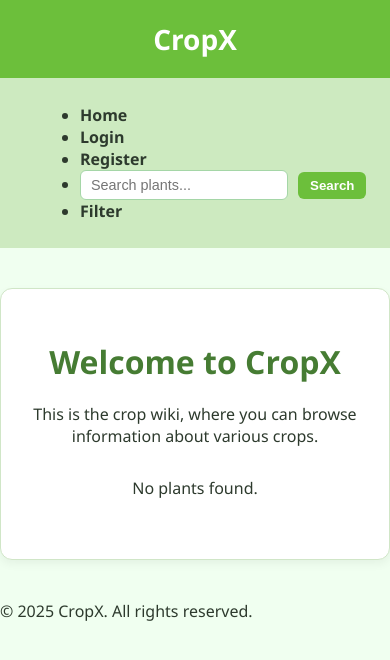
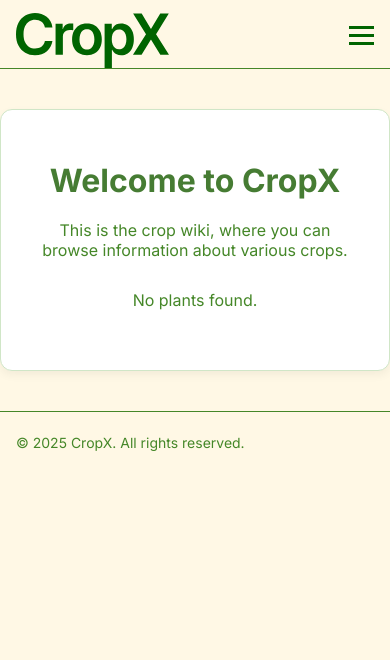
Before and after one commit to HamorHam/IAT459_cropX, a PHP site: page /index./index.php in a window 390 px wide. Shown: the top 660 px of the page. Run offline with PHP 8.4, Linux system fonts and the light colour scheme; the visitor is signed in with stand-in values (Sample User, id 1); data that the repository does not hold is empty.

Commit message:
header and footer changes
- ui changed
- logic changed
- merged nav and header

```diff
--- a/cropX/private/shared/member_header.php
+++ b/cropX/private/shared/member_header.php
@@ -2,16 +2,36 @@
 <html lang="en">
 <head>
   <meta charset="utf-8">
-  <title><?php echo h($page_title); ?> - CropX Member Area</title>
-  <link rel="stylesheet" href="<?php echo url_for('/css/member_style.css'); ?>" />
+  <title><?php echo h($page_title); ?> - CropX</title>
+  <link rel="stylesheet" href="<?php echo url_for('/css/style.css'); ?>" />
+  <meta name="viewport" content="width=device-width, initial-scale=1.0">
 </head>
 <body>
-  <header>
-    <h1>CropX Member Area</h1>
+<header>
+  <div class="navbar">
+    <div class="logo">
+      <a href="<?php echo url_for('/index.php'); ?>">
+        <img src="<?php echo url_for('/img/cropx-logo.svg'); ?>" alt="CropX Logo">
+      </a>
+    </div>
+    <input type="checkbox" id="nav-toggle" class="nav-toggle">
     <nav>
       <ul>
+        <li>
+          <form action="<?php echo url_for('/search.php'); ?>" method="get" class="nav-search">
+            <input type="text" name="q" placeholder="Search plants..." required>
+            <button type="submit">Search</button>
+          </form>
+        </li>
         <li><a href="<?php echo url_for('/member/index.php'); ?>">Dashboard</a></li>
         <li><a href="<?php echo url_for('/member/logout.php'); ?>">Logout</a></li>
+        <!--<li><a href="<?php echo url_for('/filter.php'); ?>">Filter</a></li>-->
       </ul>
     </nav>
-  </header>
+    <label for="nav-toggle" class="nav-toggle-label">
+      <span></span>
+      <span></span>
+      <span></span>
+    </label>
+  </div>
+</header>
--- a/cropX/private/shared/public_footer.php
+++ b/cropX/private/shared/public_footer.php
@@ -1,5 +1,7 @@
-<footer>
-    <p>&copy; <?php echo date('Y'); ?> CropX. All rights reserved.</p>
-  </footer>
-</body>
+    <footer>
+      <div id="footer">
+        <p>&copy; <?php echo date('Y'); ?> CropX. All rights reserved.</p>
+      </div>
+    </footer>
+  </body>
 </html>
--- a/cropX/private/shared/public_header.php
+++ b/cropX/private/shared/public_header.php
@@ -4,8 +4,34 @@
   <meta charset="utf-8">
   <title><?php echo h($page_title); ?> - CropX</title>
   <link rel="stylesheet" href="<?php echo url_for('/css/style.css'); ?>" />
+  <meta name="viewport" content="width=device-width, initial-scale=1.0">
 </head>
 <body>
-  <header>
-    <h1>CropX</h1>
-  </header>
+<header>
+  <div class="navbar">
+    <div class="logo">
+      <a href="<?php echo url_for('/index.php'); ?>">
+        <img src="<?php echo url_for('/img/cropx-logo.svg'); ?>" alt="CropX Logo">
+      </a>
+    </div>
+    <input type="checkbox" id="nav-toggle" class="nav-toggle">
+    <nav>
+      <ul>
+        <li>
+          <form action="<?php echo url_for('/search.php'); ?>" method="get" class="nav-search">
+            <input type="text" name="q" placeholder="Search plants..." required>
+            <button type="submit">Search</button>
+          </form>
+        </li>
+        <li><a href="<?php echo url_for('/member/login.php'); ?>">Login</a></li>
+        <li><a href="<?php echo url_for('/member/register.php'); ?>">Register</a></li>
+        <!--<li><a href="<?php echo url_for('/filter.php'); ?>">Filter</a></li>-->
+      </ul>
+    </nav>
+    <label for="nav-toggle" class="nav-toggle-label">
+      <span></span>
+      <span></span>
+      <span></span>
+    </label>
+  </div>
+</header>
--- a/cropX/private/shared/public_navigation.php
+++ /dev/null
@@ -1,14 +0,0 @@
-<nav>
-  <ul>
-    <li><a href="<?php echo url_for('/index.php'); ?>">Home</a></li>
-    <li><a href="<?php echo url_for('/member/login.php'); ?>">Login</a></li>
-    <li><a href="<?php echo url_for('/member/register.php'); ?>">Register</a></li>
-    <li>
-      <form action="<?php echo url_for('/search.php'); ?>" method="get" style="display: flex; gap: 5px;">
-        <input type="text" name="q" placeholder="Search plants..." required>
-        <button type="submit">Search</button>
-      </form>
-    </li>
-    <li><a href="<?php echo url_for('/filter.php'); ?>">Filter</a></li>
-  </ul>
-</nav>
--- a/cropX/public/css/style.css
+++ b/cropX/public/css/style.css
@@ -1,70 +1,202 @@
+/*Inter Font*/
+@import url('https://fonts.googleapis.com/css2?family=Inter:ital,opsz,wght@0,14..32,100..900;1,14..32,100..900&display=swap');
+
+/*https://www.w3schools.com/css/css3_variables.asp*/
+:root {
+  --background: #FFF8E5;
+  --accentGreen: #458728;
+  --mainGreen: #006400;
+}
+
 /* General Page Styles */
 body {
-    font-family: 'Segoe UI', sans-serif;
-    background-color: #f0fff0;
-    color: #2d3a2d;
+  font-family: 'Inter', sans-serif;
+  background-color: var(--background);
+  color: var(--accentGreen);
   margin: 0;
   padding: 0;
   font-size: 1rem;
 }
 
-  /* Page Header */
-  header {
-    background-color: #6cbf3b;
-    color: white;
-    padding: 1.25rem 2.5rem; /* 20px 40px */
-    box-shadow: 0 0.25rem 0.375rem rgba(0, 0, 0, 0.1); /* 4px 6px */
-    text-align: center;
+/*Header*/
+header, footer{
+  width: 100%;
+  background: #FFF8E5;
+  padding: 0;
+  height: 67.5px;
 }
 
-  header h1 {
-    margin: 0;
-    font-size: 1.75rem; /* 28px */
+header{
+  border-bottom: 1px solid var(--accentGreen);
 }
 
-  /* Navigation bar */
-  nav {
-    background-color: #cdeac0;
-    padding: 0.625rem 2.5rem; /* 10px 40px */
-    display: flex;
-    gap: 1.25rem; /* 20px */
+footer{
+  border-top: 1px solid var(--accentGreen);
+  height: 58px;
 }
 
-  nav a {
-    color: #2d3a2d;
-    text-decoration: none;
-    font-weight: bold;
+/* Navbar container */
+.navbar, #footer {
+  margin: auto;
+  display: flex;
+  align-items: center;
+  padding: 0.5em 1em 0;
+  justify-content: space-between;
+  position: relative;
+  max-width: 1200px;
 }
 
-  nav a:hover {
-    text-decoration: underline;
+#footer p{
+  font-size: 14px;
 }
 
-  nav form {
-    display: flex;
-    align-items: center;
+/* Logo */
+.navbar .logo{
+  height: 100%;
 }
 
-  nav input[type="text"] {
-    padding: 0.375rem 0.625rem;
-    border: 1px solid #a5d6a7;
-    border-radius: 0.375rem;
-    font-size: 0.9rem;
+.navbar .logo a{
+  height: fit-content;
+  display: flex;
+  align-content: end;
 }
 
-  nav button {
-    padding: 0.375rem 0.75rem;
-    margin-left: 0.3125rem;
-    background-color: #6cbf3b;
-    color: white;
-    border: none;
-    border-radius: 0.375rem;
-    font-weight: bold;
+.navbar .logo img {
+  height: 55px;
+  position: relative;
+  bottom: -2px;
+}
+
+/* Navigation menu */
+.navbar nav ul {
+  list-style: none;
+  display: flex;
+  padding-bottom: .5em;
+}
+
+.navbar nav ul li {
+  margin-left: 1em;
+}
+
+.navbar nav ul li a {
+  text-decoration: none;
+  color: var(--mainGreen);
+  font-weight: 600;
+}
+
+/* Toggle (hidden on desktop) */
+.nav-toggle {
+  display: none;
+}
+
+/* Hamburger icon */
+.nav-toggle-label {
+  display: none;
   cursor: pointer;
 }
 
-  nav button:hover {
-    background-color: #5aaa31;
+.nav-toggle-label span {
+  display: block;
+  width: 25px;
+  height: 2.5px;
+  background: var(--mainGreen);
+  margin: 5px 0;
+}
+
+/* Search */
+.nav-search {
+  display: flex;
+  align-items: center;
+  gap: 4px;
+  max-height: 19.5px;
+}
+
+.nav-search input[type="text"] {
+  padding: 0.6em 1.2em 0.45em;
+  border: 1px solid var(--accentGreen);
+  border-radius: 20px;
+  font-size: 16px;
+  color: var(--mainGreen);
+  background: #fff;
+}
+
+.nav-search button {
+  padding: 0.6em 1.2em 0.45em;
+  border: none;
+  background: var(--mainGreen);
+  color: #fff;
+  border-radius: 20px;
+  cursor: pointer;
+  font-size: 16px
+}
+
+.nav-search button:hover {
+  background: var(--accentGreen);
+}
+
+/* Responsive */
+@media (max-width: 768px) {
+  .navbar nav {
+    position: absolute;
+    top: 67.5px;
+    left: 0;
+    right: 0;
+    background: var(--background);
+    border-bottom: 1px solid var(--accentGreen);
+    flex-direction: column;
+    z-index: 100;
+    max-height: 0;           /* Initially collapsed */
+    overflow: hidden;
+    transition: max-height 0.3s ease-in-out;  /* Slide-down animation */
+  }
+  .navbar nav ul {
+    flex-direction: column;
+    width: 100%;
+  }
+  .navbar nav ul li {
+    margin: 0;
+    border-top: 1px solid var(--mainGreen);
+  }
+  .navbar nav ul li a {
+    display: block;
+    padding: 0.75em 1em;
+  }
+  .nav-toggle {
+    /* Hidden but available for toggling */
+    display: none;
+  }
+  .nav-toggle-label {
+    display: block;
+    cursor: pointer;
+    /* Set relative positioning for transforming spans */
+    position: relative;
+    z-index: 101;
+  }
+  .nav-toggle-label span {
+    display: block;
+    width: 25px;
+    height: 2.5px;
+    background: var(--mainGreen);
+    margin: 5.5px 0;
+    transition: transform 0.3s ease, opacity 0.3s ease;
+  }
+  /* Expand nav menu when toggle is checked */
+  .nav-toggle:checked + nav {
+    max-height: 500px;  /* Adjust if needed */
+  }
+  /* Transform hamburger into X when nav is open */
+  .nav-toggle:checked + nav + .nav-toggle-label span:nth-child(1) {
+    transform: translateY(8px) rotate(45deg);
+  }
+  .nav-toggle:checked + nav + .nav-toggle-label span:nth-child(2) {
+    opacity: 0;
+  }
+  .nav-toggle:checked + nav + .nav-toggle-label span:nth-child(3) {
+    transform: translateY(-8px) rotate(-45deg);
+  }
+  .navbar .logo img {
+    bottom: -4.5px;
+  }
 }
 
 /* Content Section */
--- a/cropX/public/index.php
+++ b/cropX/public/index.php
@@ -1,9 +1,14 @@
 <?php
 require_once('../private/initialize.php');
 $page_title = 'CropX Home';
-include(SHARED_PATH . '/public_header.php');
-include(SHARED_PATH . '/public_navigation.php');
+
+if (isset($_SESSION['username'])) {
+  include(SHARED_PATH . '/member_header.php');
+} else {
+  include(SHARED_PATH . '/public_header.php');
+}
 ?>
+
 
 <div id="content">
   <h1>Welcome to CropX</h1>
--- a/cropX/public/member/login.php
+++ b/cropX/public/member/login.php
@@ -38,7 +38,7 @@ if (is_post_request()) {
 ?>
 
 <?php $page_title = 'Login'; ?>
-<?php include(SHARED_PATH . '/member_header.php'); ?>
+<?php include(SHARED_PATH . '/public_header.php'); ?>
 
 <div id="content">
   <h1>Login</h1>
--- a/cropX/public/member/register.php
+++ b/cropX/public/member/register.php
@@ -54,7 +54,7 @@ if (is_post_request()) {
 ?>
 
 <?php $page_title = 'Register'; ?>
-<?php include(SHARED_PATH . '/member_header.php'); ?>
+<?php include(SHARED_PATH . '/public_header.php'); ?>
 
 <div id="content">
   <h1>Register</h1>
```
Also changed, not shown: cropX/private/shared/member_footer.php (+5 -3 lines), cropX/public/filter.php (+6 -2 lines), cropX/public/plant.php (+6 -2 lines), cropX/public/search.php (+6 -2 lines), cropX/public/img/cropx-logo.svg (added), cropX/public/img/icon.webp (deleted). Lines whose indentation alone changed are shown as unchanged.
